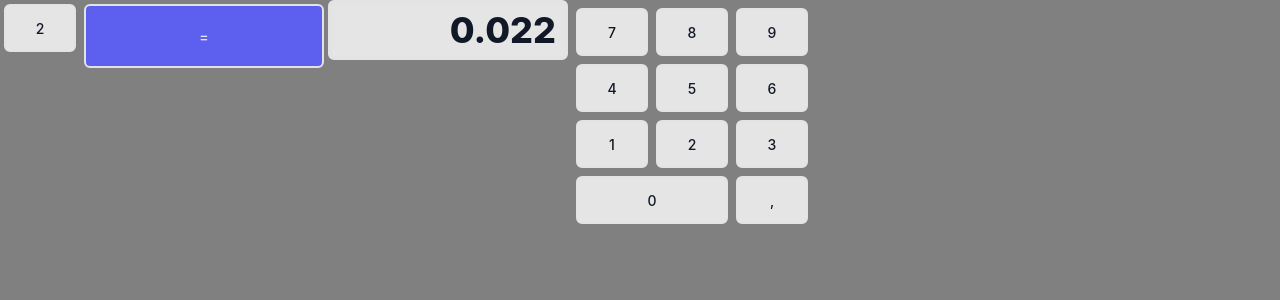
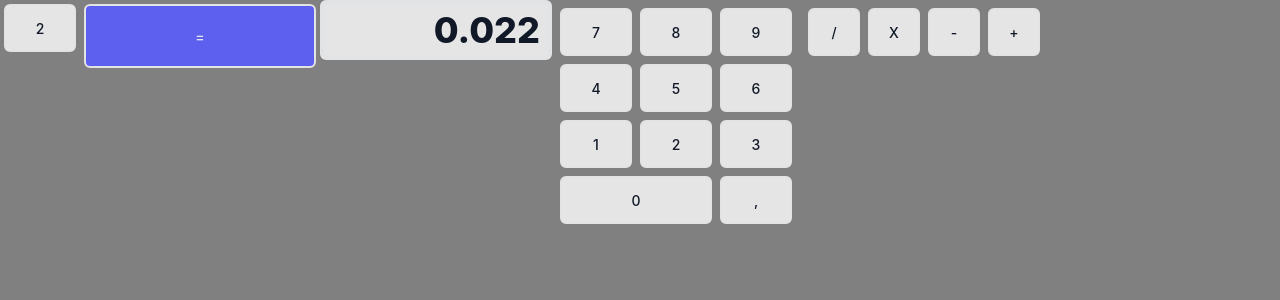
Before and after one commit to Serjge/constructor_calculator, a React (Create React App) app: page / in a window 1280 px wide. Shown: the top 300 px of the page. Built offline with nearby package versions, Linux system fonts and the light colour scheme.

Commit message:
added OperatorBoard

```diff
--- a/src/App.tsx
+++ b/src/App.tsx
@@ -1,8 +1,6 @@
 import React, { ReactElement } from 'react';
 
-import { Button } from 'components';
-import { NumberBoard } from 'components/NumberBoard/NumberBoard';
-import { NumberPanel } from 'components/numberPanel/NumberPanel';
+import { Button, NumberBoard, NumberPanel, OperatorBoard } from 'components';
 
 export const App = (): ReactElement => (
   <div>
@@ -11,6 +9,7 @@ export const App = (): ReactElement => (
       <Button typeButton="long">=</Button>
       <NumberPanel />
       <NumberBoard />
+      <OperatorBoard />
     </div>
   </div>
 );
--- /dev/null
+++ b/src/components/boards/index.ts
@@ -0,0 +1,2 @@
+export { NumberBoard } from './numberBoard';
+export { OperatorBoard } from './operatorBoard';
--- a/src/components/NumberBoard/NumberBoard.tsx
+++ b/src/components/boards/numberBoard/NumberBoard.tsx
@@ -1,18 +1,17 @@
 import { ReactElement } from 'react';
 
-import { WrapperNumberBoard } from './style';
-
-import { Button } from 'components';
+import { Button } from 'components/index';
+import { WrapperBoard } from 'style';
 
 export const NumberBoard = (): ReactElement => {
   const numbers = ['7', '8', '9', '4', '5', '6', '1', '2', '3', '0', ','];
   return (
-    <WrapperNumberBoard>
+    <WrapperBoard>
       {numbers.map(number => (
         <Button typeButton={number === '0' ? 'medium' : 'default'} key={number}>
           {number}
         </Button>
       ))}
-    </WrapperNumberBoard>
+    </WrapperBoard>
   );
 };
--- /dev/null
+++ b/src/components/boards/numberBoard/index.ts
@@ -0,0 +1 @@
+export { NumberBoard } from './NumberBoard';
--- /dev/null
+++ b/src/components/boards/operatorBoard/NumberBoard.tsx
@@ -0,0 +1,17 @@
+import { ReactElement } from 'react';
+
+import { Button } from 'components/index';
+import { WrapperBoard } from 'style';
+
+export const OperatorBoard = (): ReactElement => {
+  const numbers = ['/', 'X', '-', '+'];
+  return (
+    <WrapperBoard>
+      {numbers.map(number => (
+        <Button typeButton="small" key={number}>
+          {number}
+        </Button>
+      ))}
+    </WrapperBoard>
+  );
+};
--- /dev/null
+++ b/src/components/boards/operatorBoard/index.ts
@@ -0,0 +1 @@
+export { OperatorBoard } from './NumberBoard';
--- a/src/components/button/Button.ts
+++ b/src/components/button/Button.ts
@@ -1,7 +1,7 @@
 import styled from 'styled-components';
 
 type ButtonPropsType = {
-  typeButton?: 'long' | 'default' | 'medium';
+  typeButton?: 'long' | 'default' | 'medium' | 'small';
 };
 
 export const Button = styled.div<ButtonPropsType>`
@@ -10,9 +10,11 @@ export const Button = styled.div<ButtonPropsType>`
   width: ${({ typeButton }) => {
     switch (typeButton) {
       case 'long':
-        return '240px';
+        return '232px';
       case 'medium':
         return '152px';
+      case 'small':
+        return '52px';
       default:
         return ' 72px';
     }
--- a/src/components/index.ts
+++ b/src/components/index.ts
@@ -1 +1,3 @@
 export { Button } from './button';
+export { NumberBoard, OperatorBoard } from './boards';
+export { NumberPanel } from './numberPanel';
--- /dev/null
+++ b/src/components/numberPanel/index.ts
@@ -0,0 +1 @@
+export { NumberPanel } from './NumberPanel';
--- a/src/components/numberPanel/wrapperNumberPanel.ts
+++ b/src/components/numberPanel/wrapperNumberPanel.ts
@@ -1,7 +1,7 @@
 import styled from 'styled-components';
 
 export const WrapperNumberPanel = styled.div`
-  width: 240px;
+  width: 232px;
   height: 60px;
   border: 4px solid ${({ theme: { borderColor } }) => borderColor};
   padding: 8px;
--- a/src/components/NumberBoard/style.ts
+++ b/src/style/WrapperBoard.ts
@@ -1,10 +1,8 @@
 import styled from 'styled-components';
 
-export const WrapperNumberBoard = styled.div`
+export const WrapperBoard = styled.div`
   width: 240px;
-  height: 224px;
   margin: 4px;
   display: flex;
-
   flex-wrap: wrap;
 `;
--- a/src/style/index.ts
+++ b/src/style/index.ts
@@ -1,2 +1,3 @@
 export { theme } from './theme';
 export { GlobalStyle } from './globalStyles';
+export { WrapperBoard } from './WrapperBoard';
```
